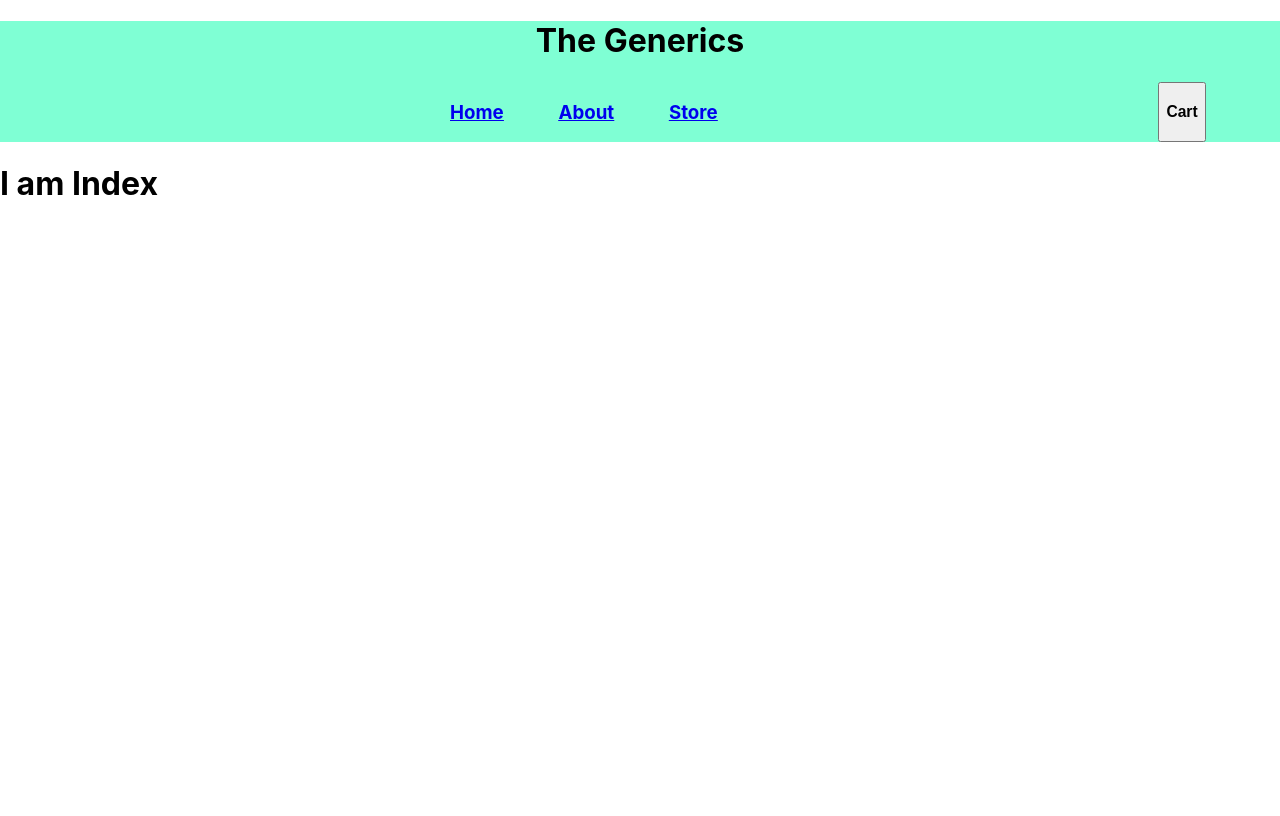
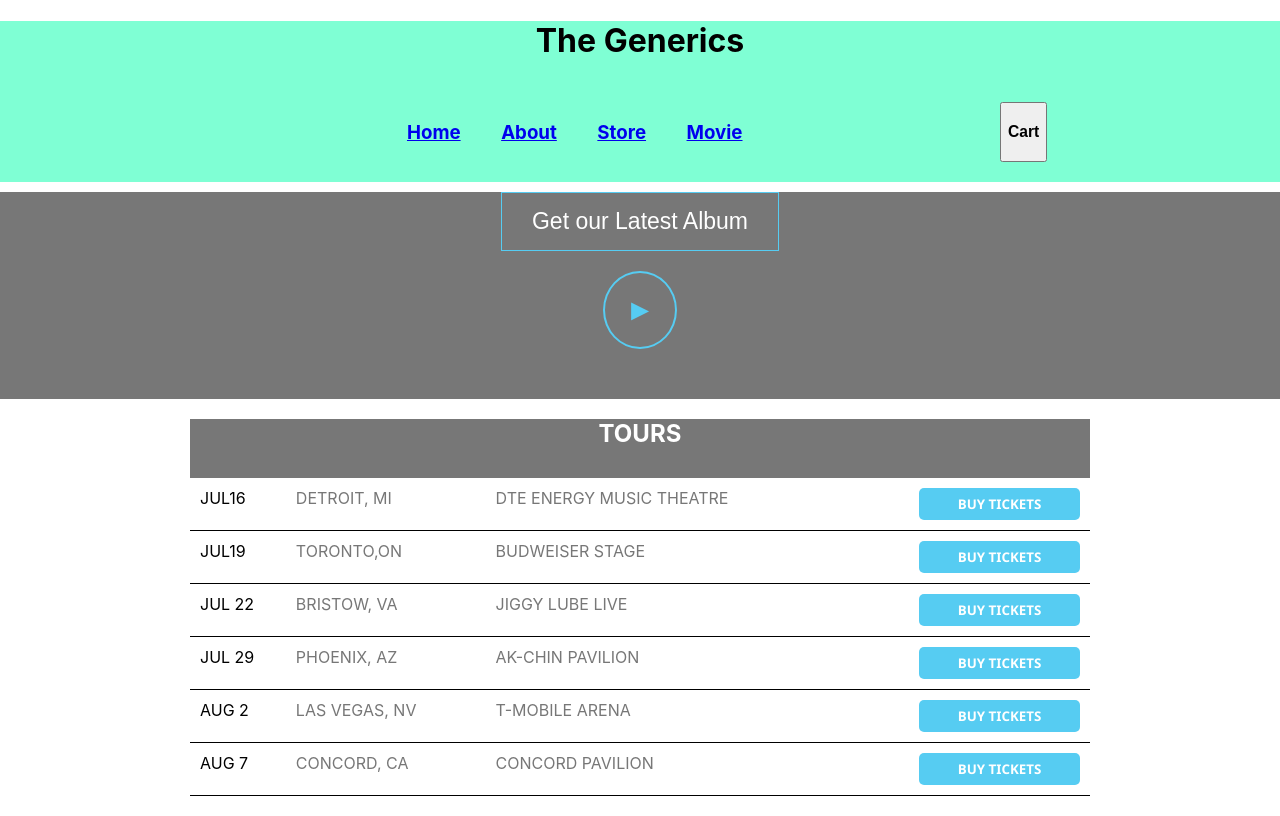
Before and after one commit to SoumyaS1999/Ecom-website-project, a React (Create React App) app in the folder ecom-website/: page / in a window 1280 px wide. Built offline with nearby package versions, Linux system fonts and the light colour scheme.

Commit message:
assignment 11

```diff
--- a/ecom-website/package.json
+++ b/ecom-website/package.json
@@ -6,6 +6,7 @@
     "@testing-library/jest-dom": "^5.17.0",
     "@testing-library/react": "^13.4.0",
     "@testing-library/user-event": "^13.5.0",
+    "axios": "^1.6.7",
     "bootstrap": "^5.3.2",
     "react": "^18.2.0",
     "react-bootstrap": "^2.10.0",
--- a/ecom-website/src/components/Header/Header.js
+++ b/ecom-website/src/components/Header/Header.js
@@ -1,5 +1,5 @@
 // Header.js
-import {Nav,NavLink,Container} from 'react-bootstrap';
+import {Nav,Container} from 'react-bootstrap';
 import './Header.css'
 import React, { useState } from 'react';
 import { Link } from "react-router-dom";
@@ -17,15 +17,11 @@ const Header = () => {
       <h1>The Generics</h1>
       <Container className='navbar'>
       <Nav id ="linklist" className='linklist'>
-      <NavLink className='links'>
-      <Link to="/"><h3>Home</h3></Link>
-      </NavLink>
-      <NavLink className='links'>
-      <Link to="/about"><h3>About</h3></Link>
-      </NavLink>
-      <NavLink className='links'>
-      <Link to="/store"><h3>Store</h3></Link>
-      </NavLink>
+      <Link className='links' to="/"><h3>Home</h3></Link>
+      <Link className='links' to="/about"><h3>About</h3></Link>
+      <Link className='links'to="/store"><h3>Store</h3></Link>
+      <Link className='links' to="/movie"><h3>Movie</h3></Link>
+
       </Nav>
       <button className='cartbtn' onClick={handleCartClick}><h3>Cart</h3></button>
       {isCartOpen && <Cart onClose={() => setIsCartOpen(false)} />}
--- /dev/null
+++ b/ecom-website/src/components/Index/Index.css
@@ -0,0 +1,62 @@
+.latest-album{
+    display:block;
+    border:1px solid #56CCF2;
+    padding:15px 30px;
+    font-size:23px;
+    font-weight: 200;
+    margin:10px auto;
+    background: inherit;
+    cursor: pointer;
+    color:white;
+}
+.play-btn{
+    cursor: pointer;
+    display:block;
+    border:2px solid #56CCF2;
+    border-radius:50%;
+    padding:20px;
+    font-size:30px;
+    font-weight: 200;
+    margin:20px auto;
+    background: inherit;
+    color:#56CCF2;
+}
+.headerclass{
+    text-align: center;
+    margin:0;
+    padding:0px;
+    padding-bottom:30px;
+    background:#777;
+    color:white;
+}
+.container{
+    max-width:900px;
+    margin:0 auto;
+    padding:20px 30px;
+}
+.tour-item{
+    display:flex;
+    border-bottom:1px solid black;
+    padding:10px;
+}
+.tour-date{
+    width:12%;
+}
+.tour-place{
+    width:25%;
+    color:#777;
+}
+.tour-spec-place{
+    width:53%;
+    color:#777;
+}
+.buy-btn{
+    width:20%;
+    background: #56CCF2;
+    color:white;
+    border:none;
+    padding:7px;
+    border-radius:5px;
+    font-weight:700;
+    font-family: 'Segoe UI', Tahoma, Geneva, Verdana, sans-serif;
+}
--- a/ecom-website/src/components/Index/Index.js
+++ b/ecom-website/src/components/Index/Index.js
@@ -1,9 +1,54 @@
 import React from 'react'
+import './Index.css'
 
 const Index = () => {
   return (
     <div>
-      <h1>I am Index</h1>
+        <header className='headerclass'>
+        <button className="latest-album">Get our Latest Album</button>
+        <button className="play-btn">►</button>
+        </header>
+    <section id="tours" className='container'>
+        <h2 className='headerclass'>TOURS</h2>
+        <div>
+            <div className="tour-item">
+                <span className="tour-date">JUL16</span>
+                <span className="tour-place">DETROIT, MI</span>
+                <span className="tour-spec-place">DTE ENERGY MUSIC THEATRE</span>
+                <button className="buy-btn">BUY TICKETS</button>
+            </div>
+            <div className="tour-item">
+                <span className="tour-date">JUL19</span>
+                <span className="tour-place">TORONTO,ON</span>
+                <span className="tour-spec-place">BUDWEISER STAGE</span>
+                <button className="buy-btn">BUY TICKETS</button>
+            </div>
+            <div className="tour-item">
+                <span className="tour-date">JUL 22</span>
+                <span className="tour-place"> BRISTOW, VA</span>
+                <span className="tour-spec-place">JIGGY LUBE LIVE</span>
+                <button className="buy-btn">BUY TICKETS</button>
+            </div>
+            <div className="tour-item">
+                <span className="tour-date">JUL 29</span>
+                <span className="tour-place">PHOENIX, AZ</span>
+                <span className="tour-spec-place"> AK-CHIN PAVILION</span>
+                <button className="buy-btn">BUY TICKETS</button>
+            </div>
+            <div className="tour-item">
+                <span className="tour-date">AUG 2</span>
+                <span className="tour-place">LAS VEGAS, NV</span>
+                <span className="tour-spec-place">T-MOBILE ARENA</span>
+                <button className="buy-btn">BUY TICKETS</button>
+            </div>
+            <div className="tour-item">
+                <span className="tour-date">AUG 7</span>
+                <span className="tour-place">CONCORD, CA</span>
+                <span className="tour-spec-place"> CONCORD PAVILION</span>
+                <button className="buy-btn">BUY TICKETS</button>
+            </div>
+        </div>
+    </section>
     </div>
   )
 }
--- /dev/null
+++ b/ecom-website/src/components/Movies/AddMovie.js
@@ -0,0 +1,43 @@
+import React, { useRef } from "react";
+
+import classes from "./AddMovie.module.css";
+
+function AddMovie(props) {
+  const titleRef = useRef("");
+  const openingTextRef = useRef("");
+  const releaseDateRef = useRef("");
+
+  function submitHandler(event) {
+    event.preventDefault();
+
+    // couldadd validation here...
+
+    const movie = {
+      title: titleRef.current.value,
+      openingText: openingTextRef.current.value,
+      releaseDate: releaseDateRef.current.value,
+    };
+
+    props.onAddMovie(movie);
+  }
+
+  return (
+    <form onSubmit={submitHandler}>
+      <div className={classes.control}>
+        <label htmlFor="title">Title</label>
+        <input type="text" id="title" ref={titleRef} />
+      </div>
+      <div className={classes.control}>
+        <label htmlFor="opening-text">Opening Text</label>
+        <textarea rows="5" id="opening-text" ref={openingTextRef}></textarea>
+      </div>
+      <div className={classes.control}>
+        <label htmlFor="date">Release Date</label>
+        <input type="text" id="date" ref={releaseDateRef} />
+      </div>
+      <button>Add Movie</button>
+    </form>
+  );
+}
+
+export default AddMovie;
--- /dev/null
+++ b/ecom-website/src/components/Movies/AddMovie.module.css
@@ -0,0 +1,26 @@
+.control {
+    margin: 1rem 0;
+  }
+
+  .control label {
+    display: block;
+    font-weight: bold;
+    margin-bottom: 0.5rem;
+    text-align: left;
+  }
+
+  .control input,
+  .control textarea {
+    display: block;
+    width: 100%;
+    font: inherit;
+    padding: 0.2rem;
+    border-radius: 12px;
+    border: 1px solid #ccc;
+  }
+
+  .control input:focus,
+  .control textarea:focus {
+    outline: none;
+    border-color: #230052;
+  }
--- /dev/null
+++ b/ecom-website/src/components/Movies/Movie.js
@@ -0,0 +1,93 @@
+
+import React, { useState, useEffect, useCallback } from 'react';
+import MovieList from './MovieList';
+import AddMovie from './AddMovie';
+
+const Movie = () => {
+    const [movies, setMovies] = useState([]);
+    const [isLoading,setIsLoading]=useState(false);
+    const [error,setError]= useState(null);
+
+
+    const fetchMoviesHandler = useCallback(async()=> {
+        setIsLoading(true);
+        setError(null);
+        try {
+            const response = await fetch("https://ecom-app-d53dd-default-rtdb.asia-southeast1.firebasedatabase.app/movies.json");
+            if (!response.ok) {
+                throw new Error('Failed to fetch movies');
+            }
+            const data = await response.json();
+
+            const loadedMovies = [];
+
+            for (const key in data) {
+              loadedMovies.push({
+                id: key,
+                title: data[key].title,
+                openingText: data[key].openingText,
+                releaseDate: data[key].releaseDate,
+              });
+            }
+
+            setMovies(loadedMovies);
+
+
+            //setIsLoading(false);
+        } catch (error) {
+            console.error('Error fetching movies:', error.message);
+            setError(error.message);
+        }
+        setIsLoading(false);
+    },[]);
+
+
+    useEffect(()=>{
+        fetchMoviesHandler();
+    },[fetchMoviesHandler]);
+
+
+  async function addMovieHandler(movie) {
+    const response = await fetch(
+        "https://ecom-app-d53dd-default-rtdb.asia-southeast1.firebasedatabase.app/movies.json",
+        {
+          method: "POST",
+          body: JSON.stringify(movie),
+          headers: {
+            "Content-Type": "application/json",
+          },
+        }
+      );
+      const data = await response.json();
+      console.log(data);
+  }
+
+  let content = <p>Found No Movies.</p>;
+
+  if (movies.length > 0) {
+    content = <MovieList movies={movies} />;
+  }
+
+  if (error) {
+    content = <p>{error}</p>
+  }
+
+  if (isLoading) {
+    content = <p>Loading...</p>;
+  }
+
+
+    return (
+        <div>
+        <section>
+        <AddMovie onAddMovie={addMovieHandler} />
+      </section>
+            <section>
+                <button onClick={fetchMoviesHandler}>Fetch Movies</button>
+            </section>
+            <section>{content}</section>
+        </div>
+    );
+}
+
+export default Movie;
--- /dev/null
+++ b/ecom-website/src/components/Movies/MovieItem.js
@@ -0,0 +1,15 @@
+// MovieItem.js
+import React from 'react';
+
+const MovieItem = ({ title,openingText,releaseDate }) => {
+    return (
+        <li>
+            <h2>{title}</h2>
+            <p>{openingText}</p>
+            <p><h3>Release Date:</h3>{releaseDate}</p>
+
+        </li>
+    );
+}
+
+export default MovieItem;
--- /dev/null
+++ b/ecom-website/src/components/Movies/MovieList.js
@@ -0,0 +1,20 @@
+// MovieList.js
+import React from 'react';
+import MovieItem from './MovieItem';
+
+const MovieList = (props) => {
+    return (
+        <ul>
+            {props.movies.map((movie) => (
+                <MovieItem
+                    key={movie.id}
+                    title={movie.title}
+                    releaseDate={movie.releaseDate}
+                    openingText={movie.openingText}
+                />
+            ))}
+        </ul>
+    );
+}
+
+export default MovieList;
--- a/ecom-website/src/components/Router/Router.js
+++ b/ecom-website/src/components/Router/Router.js
@@ -2,11 +2,13 @@ import {Route, Routes } from "react-router-dom";
 import ProductList from "../Products/ProductList";
 import About from "../Layouts/About";
 import Index from "../Index/Index";
+import Movie from "../Movies/Movie";
 
 const routePath = {
   Home: "/",
   Store: "/store",
   About: "/about",
+  Movie: "/movie"
 };
 
 const Routers = () => {
@@ -16,6 +18,7 @@ const Routers = () => {
         <Route path={routePath.Home} element={<Index />} />
         <Route path={routePath.Store} element={<ProductList />} />
         <Route path={routePath.About} element={<About />} />
+        <Route path={routePath.Movie} element={<Movie />} />
       </Routes>
 
   );
```
Also changed, not shown: 1 other file (tests, documents, lock files or other folders).
